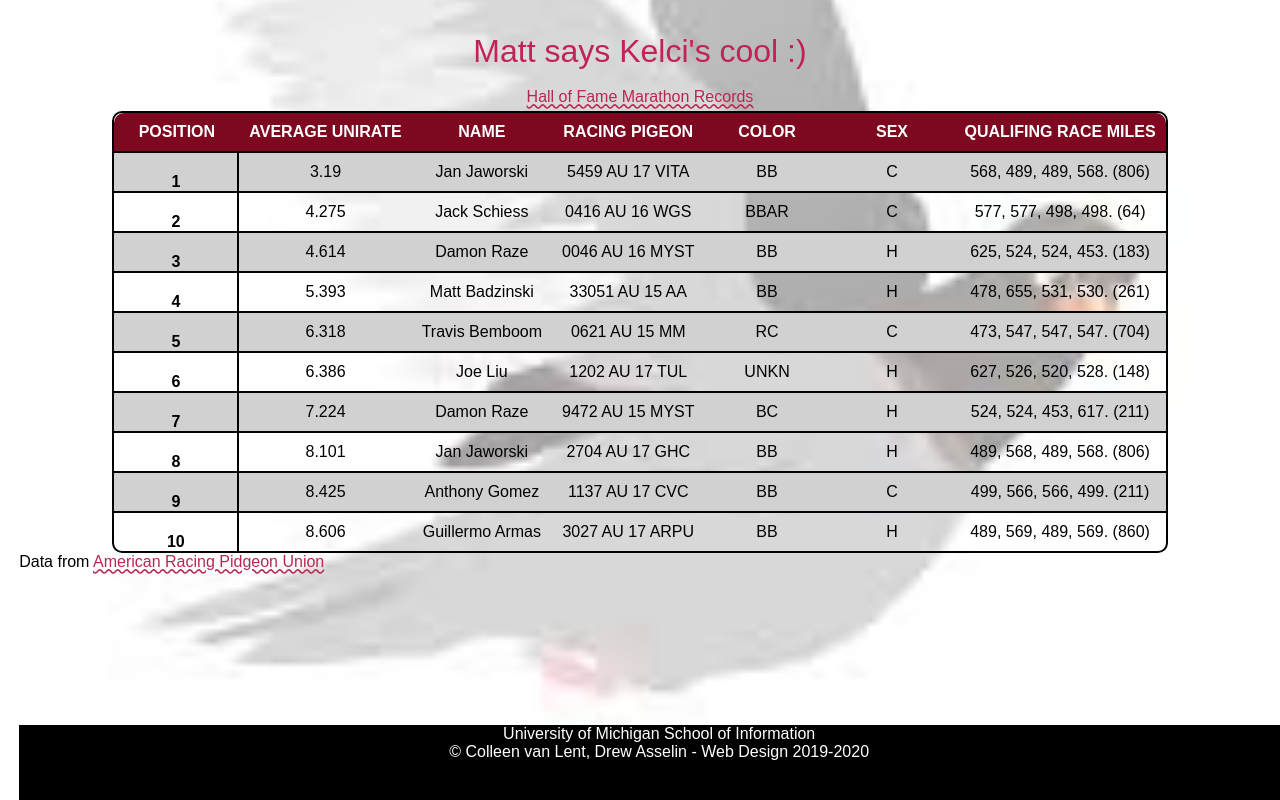
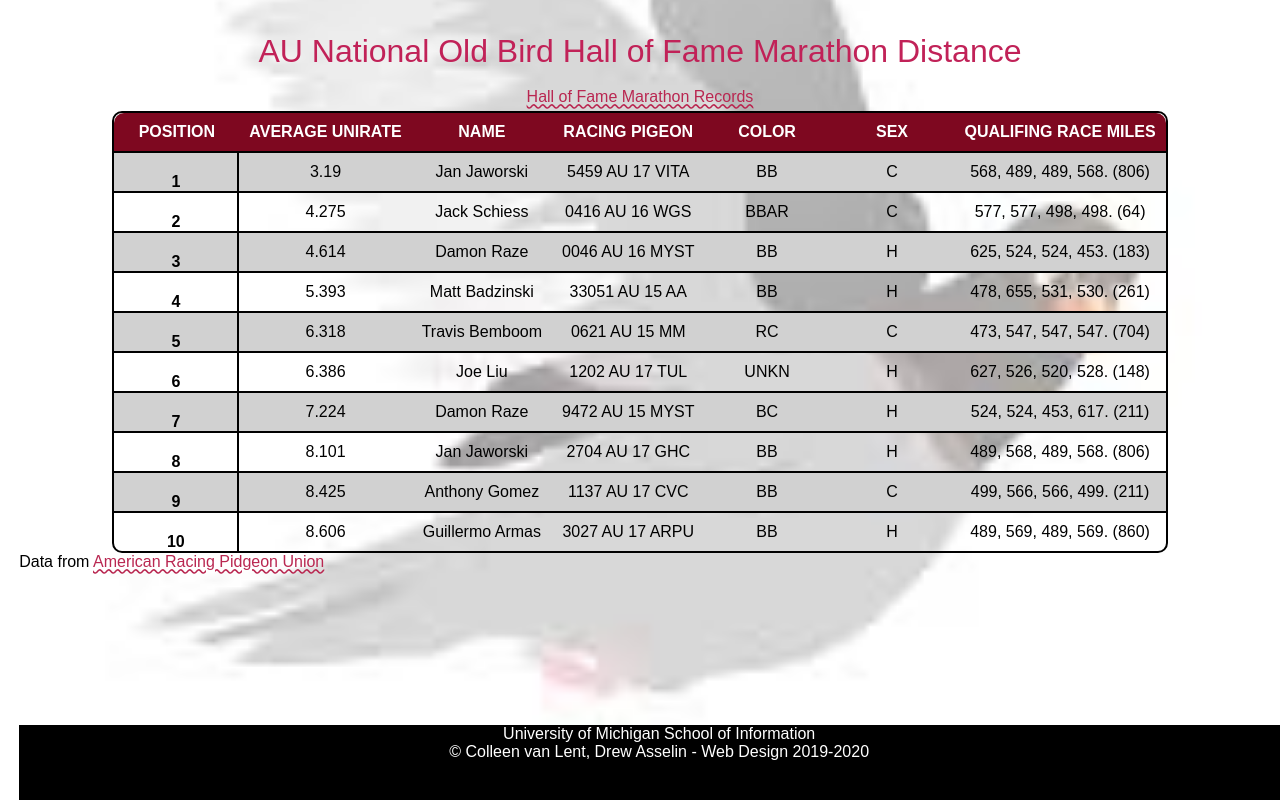
Before and after one commit to kelcihf/homework4-2021, a plain HTML site: page index.html in a window 1280 px wide. Drawn offline with Linux system fonts and the light colour scheme; a web font is replaced by a local one.

Commit message:
Revert "Updating h1"
This reverts commit b116aaa86e037efc580e1429444fa8b6bca9171f.

```diff
--- a/index.html
+++ b/index.html
@@ -27,7 +27,7 @@
   * You can do it! (*•̀ᴗ•́*)و
   ******************************************** -->
   <body>
-    <h1>Matt says Kelci's cool :)</h1>
+    <h1>AU National Old Bird Hall of Fame Marathon Distance</h1>
     <main>
       <table>
         <caption><a href = "https://pigeon-ndb.com/results/">Hall of Fame Marathon Records</a></caption>
```
